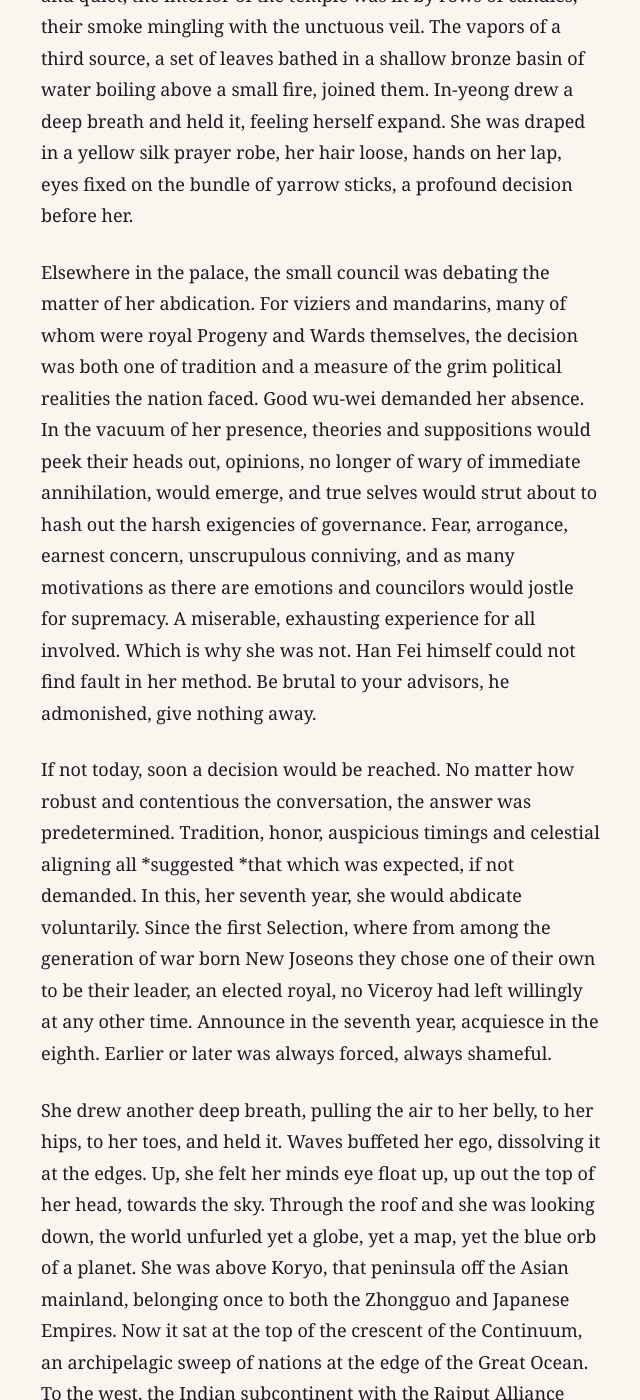
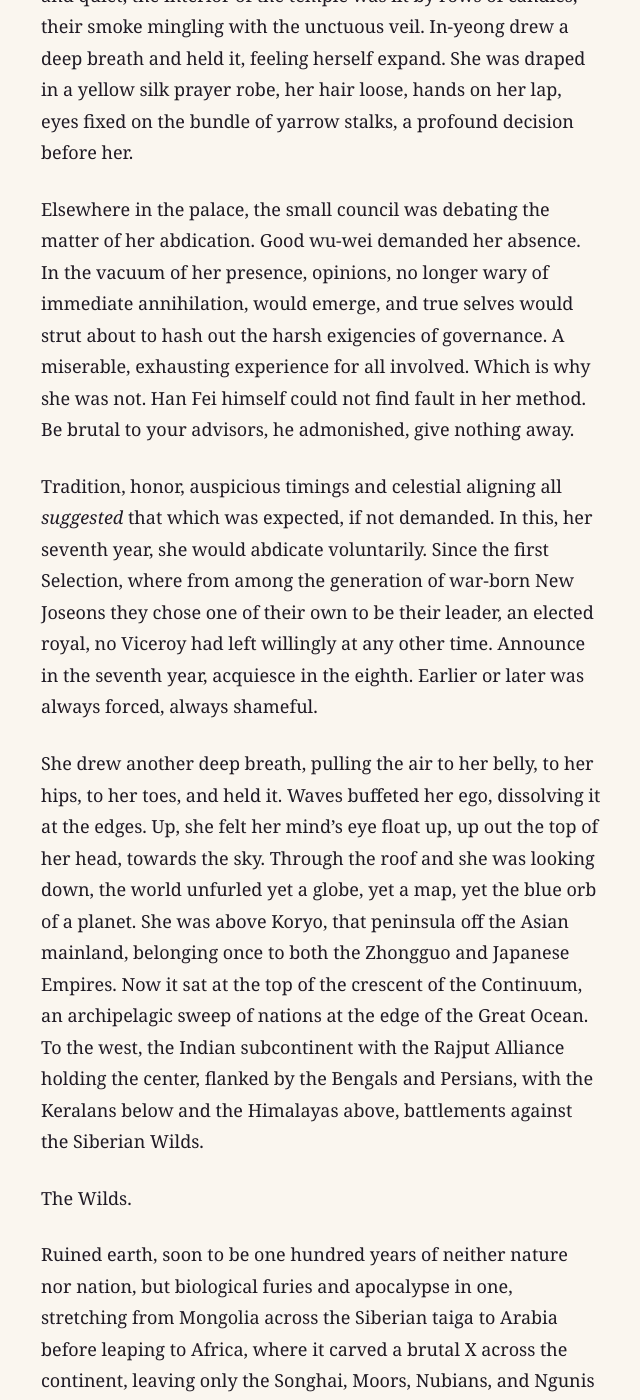
Before and after one commit to kmunki/kmunki.github.io, a Jekyll site: the page built from _fiction/violet/033-chapter-15.md, in a window 1280 px wide and 1400 px high, scrolled down 305 px. Shown: the whole window, without its empty margins (319-959 px from the left). Built offline with Jekyll 4.4.1, drawn with Linux system fonts in a browser that asks for light colours; some of the changed text lies outside the part shown.

Commit message:
Violet ch 15 "Hexagrams": trim atlas and council, keep the founding
- Atlas paragraph cut and set in past tense. Cut: the Urals/Levant tour and the “tiger-striped… jungle” line. The restore pass returned the Songhai/Moors/Nubians/Ngunis, the olive-oil line and Turtle Island/Cēmānāhuac/Tawantinsuyo. “An enraged, disfigured planet” is kept.
- Council paragraph: cut the Progeny-and-Wards sentence (it came before the terms are explained) and the “Fear, arrogance…” list. The Han Fei lines are verbatim.
- Founding history −16%, mostly the “Variables, confounding factors…” sentence. Every fact is kept.
- Filler cut: the third-vapor sentence, “The fates must be asked…,” “Yet that fear…,” “She too consulted the heavens…”
- Canon: yarrow “sticks” → “stalks” throughout; “the Wilds.” Copyedit: populace, prophecy, “capable of,” mind’s, against, italics. 1,436 → 1,164 words.

Co-Authored-By: Claude Fable 5.1 <noreply@anthropic.com>
Claude-Session: https://claude.ai/code/session_01NJgbLGEsaNqtMx8nky9w7V

```diff
--- a/_fiction/violet/033-chapter-15.md
+++ b/_fiction/violet/033-chapter-15.md
@@ -8,29 +8,29 @@ permalink: /fiction/violet/chapter-15/
 act: 2
 date: November 02, 2025
 ---
-Plumes of incense ribboned upwards, filling the temple at the Summer Palace with a thick haze. Yi In-yeong, the Viceroy of Koryo to the Continuum, kneeled before a jade bodhisattva. Dark and quiet, the interior of the temple was lit by rows of candles, their smoke mingling with the unctuous veil. The vapors of a third source, a set of leaves bathed in a shallow bronze basin of water boiling above a small fire, joined them. In-yeong drew a deep breath and held it, feeling herself expand. She was draped in a yellow silk prayer robe, her hair loose, hands on her lap, eyes fixed on the bundle of yarrow sticks, a profound decision before her.
+Plumes of incense ribboned upwards, filling the temple at the Summer Palace with a thick haze. Yi In-yeong, the Viceroy of Koryo to the Continuum, kneeled before a jade bodhisattva. Dark and quiet, the interior of the temple was lit by rows of candles, their smoke mingling with the unctuous veil. In-yeong drew a deep breath and held it, feeling herself expand. She was draped in a yellow silk prayer robe, her hair loose, hands on her lap, eyes fixed on the bundle of yarrow stalks, a profound decision before her.
 
-Elsewhere in the palace, the small council was debating the matter of her abdication. For viziers and mandarins, many of whom were royal Progeny and Wards themselves, the decision was both one of tradition and a measure of the grim political realities the nation faced. Good wu-wei demanded her absence. In the vacuum of her presence, theories and suppositions would peek their heads out, opinions, no longer of wary of immediate annihilation, would emerge, and true selves would strut about to hash out the harsh exigencies of governance. Fear, arrogance, earnest concern, unscrupulous conniving, and as many motivations as there are emotions and councilors would jostle for supremacy. A miserable, exhausting experience for all involved. Which is why she was not. Han Fei himself could not find fault in her method. Be brutal to your advisors, he admonished, give nothing away.
+Elsewhere in the palace, the small council was debating the matter of her abdication. Good wu-wei demanded her absence. In the vacuum of her presence, opinions, no longer wary of immediate annihilation, would emerge, and true selves would strut about to hash out the harsh exigencies of governance. A miserable, exhausting experience for all involved. Which is why she was not. Han Fei himself could not find fault in her method. Be brutal to your advisors, he admonished, give nothing away.
 
-If not today, soon a decision would be reached. No matter how robust and contentious the conversation, the answer was predetermined. Tradition, honor, auspicious timings and celestial aligning all *suggested *that which was expected, if not demanded. In this, her seventh year, she would abdicate voluntarily. Since the first Selection, where from among the generation of war born New Joseons they chose one of their own to be their leader, an elected royal, no Viceroy had left willingly at any other time. Announce in the seventh year, acquiesce in the eighth. Earlier or later was always forced, always shameful.
+Tradition, honor, auspicious timings and celestial aligning all *suggested* that which was expected, if not demanded. In this, her seventh year, she would abdicate voluntarily. Since the first Selection, where from among the generation of war-born New Joseons they chose one of their own to be their leader, an elected royal, no Viceroy had left willingly at any other time. Announce in the seventh year, acquiesce in the eighth. Earlier or later was always forced, always shameful.
 
-She drew another deep breath, pulling the air to her belly, to her hips, to her toes, and held it. Waves buffeted her ego, dissolving it at the edges. Up, she felt her minds eye float up, up out the top of her head, towards the sky. Through the roof and she was looking down, the world unfurled yet a globe, yet a map, yet the blue orb of a planet. She was above Koryo, that peninsula off the Asian mainland, belonging once to both the Zhongguo and Japanese Empires. Now it sat at the top of the crescent of the Continuum, an archipelagic sweep of nations at the edge of the Great Ocean. To the west, the Indian subcontinent with the Rajput Alliance holding the center, flanked by the Bengals and Persians, with the Keralans below and the Himalayas above, battlements agains the Siberian wilds.
+She drew another deep breath, pulling the air to her belly, to her hips, to her toes, and held it. Waves buffeted her ego, dissolving it at the edges. Up, she felt her mind’s eye float up, up out the top of her head, towards the sky. Through the roof and she was looking down, the world unfurled yet a globe, yet a map, yet the blue orb of a planet. She was above Koryo, that peninsula off the Asian mainland, belonging once to both the Zhongguo and Japanese Empires. Now it sat at the top of the crescent of the Continuum, an archipelagic sweep of nations at the edge of the Great Ocean. To the west, the Indian subcontinent with the Rajput Alliance holding the center, flanked by the Bengals and Persians, with the Keralans below and the Himalayas above, battlements against the Siberian Wilds.
 
-The wilds.
+The Wilds.
 
-Ruined earth, soon to be one hundred years of neither nature nor nation, but biological furies and apocalypse in one, stretching from Mongolia across the Siberian taiga. Encountering the Urals, the wilds cut down between the Black and Caspian seas through Baghdad and the Levant to the tip of Arabia before leaping to Africa. There they carve a brutal X across it, leaving only the Songhai, Moors, Nubians, and Ngunis isolated at their respective cardinal points. The whole of Southern Europe, anywhere below the olive oil line, is in that paradoxical state of being uninhabitable due to its over-abundance of inhabitants. Wilds not only afflict the old world, but also the New. Cross the Atlantic to the continents of the Golden East; Turtle Island and it’s southern cousins Cēmānāhuac and Tawantinsuyo; once all under the Inka’s vast empire, which ran from the Yukon to Patagonia, now shredded and splintered. All now tiger-stripped with stretches of demonic tundra, monstrous prairie, and voracious jungle. Leap from the Andes across the Great Ocean and there in its southern half a whole island of nothing but arcologies and angry, unnatural life. Thus was the reality encompassing the Continuum and Koryo; an enraged, disfigured planet pockmarked with desperate civilizations and blighted with inordinate nature.
+Ruined earth, soon to be one hundred years of neither nature nor nation, but biological furies and apocalypse in one, stretching from Mongolia across the Siberian taiga to Arabia before leaping to Africa, where it carved a brutal X across the continent, leaving only the Songhai, Moors, Nubians, and Ngunis isolated at their respective cardinal points. The whole of Southern Europe, anywhere below the olive oil line, was in that paradoxical state of being uninhabitable due to its over-abundance of inhabitants. Across the Atlantic lay Turtle Island and its southern cousins Cēmānāhuac and Tawantinsuyo, once all under the Inka’s vast empire, which ran from the Yukon to Patagonia, now shredded and splintered; and there in the Great Ocean’s southern half, a whole island of nothing but arcologies and angry, unnatural life. Thus was the reality encompassing the Continuum and Koryo: an enraged, disfigured planet pockmarked with desperate civilizations and blighted with inordinate nature.
 
-With the ship of the nation foundering and the fleet in which she found herself threatening to disperse, How much longer should she steer them through these dangerous and deadly waters? To leave now would add instability when they were at their very weakest.
+With the ship of the nation foundering and the fleet in which she found herself threatening to disperse, how much longer should she steer them through these dangerous and deadly waters? To leave now would add instability when they were at their very weakest.
 
-Only the deluded could maintain a belief that anything resembling control existed in such a universe as this. Variables, confounding factors, and the sheer randomness of life compounded into a chaotic melange of causes and influences, no one extricable from the others, no prime mover or major force, just emergent events from unpredictable noise. To plan was madness. The Joseons had learned as much at mid-war, conquered and crumbling, their dynasty left to a lone dowager. Alone, she turned to the universe, asking it for guidance with a shaking of yarrow sticks. The hexagrams cannot command, only insinuate. A close listener, though, this Yi dowager Queen. She heard; she understood.
+Only the deluded could maintain a belief that anything resembling control existed in such a universe as this. To plan was madness. The Joseons had learned as much at mid-war, conquered and crumbling, their dynasty left to a lone dowager. She turned to the universe, asking it for guidance with a shaking of yarrow stalks. The hexagrams could not command, only insinuate. A close listener, though, this Yi dowager Queen. She heard; she understood.
 
 Wait, suggested the universe, for your moment.
 
-It came when the Manchurian Confederacy shattered, allowing the Joseon Dynasty to once again reassert power and take the reins and reign of the Koryo peninsula. With a dwindling population and deep disillusionment of the populous, maintaining royalty ‘by birth’ would no longer be tolerated, so an innovation was required. Again the *Yi Ching *was consulted. The dowager’s daughter, the new Joseon Queen, Her Grace Yi Min-Seo, had the odd fortune to be infertile. Having taken the throne by force, she was under no obligation by tradition to submit to any outdated notion of primogeniture requiring a king or even a male sovereign of any kind. Sensing the wind shift – and under the divined influence of her elder mother – she opted for a different policy: the best and brightest children of Koryo would become its royals, with the Choosing happening as early as strong signs of excellence emerged. As genetic pre-conception crafting improved, many children were selected as soon as they were fertilized. These became Progeny, that is, Princes and Princesses. Wards were those found later, undergoing an exhaustive tutelage process, pushed to the limits of what their genes said they were capable. They had obligations to prove the original proposal right: that rule by the best meant the best kind of rule.
+It came when the Manchurian Confederacy shattered, allowing the Joseon Dynasty to reassert power and take the reins and reign of the Koryo peninsula. With a dwindling population and deep disillusionment of the populace, maintaining royalty “by birth” would no longer be tolerated, so an innovation was required. Again the *Yi Ching* was consulted. The dowager’s daughter, the new Joseon Queen, Her Grace Yi Min-Seo, had the odd fortune to be infertile. Having taken the throne by force, she was under no obligation to submit to any outdated notion of primogeniture requiring a king. Sensing the wind shift—and under the divined influence of her elder mother—she opted for a different policy: the best and brightest children of Koryo would become its royals, with the Choosing happening as early as strong signs of excellence emerged. As genetic pre-conception crafting improved, many children were selected as soon as they were fertilized. These became Progeny, that is, Princes and Princesses. Wards were those found later, undergoing an exhaustive tutelage, pushed to the limits of what their genes said they were capable of. They had obligations to prove the original proposal right: that rule by the best meant the best kind of rule.
 
-Whether those obligations had been met, perhaps not even a century was enough time to decide. But the Joseon Dynasty persisted, the rare *anything *to have seen both sides of the Long War as well as the full stretch of its Shadow. Yi In-yeong, within hours of the announcement that she had been Selected, was taken to the Temple of the Grand Palace and there shown by her predecessors, all six then living Viceroys, how to ask for guidance on their greatest decisions. Each had her own theory, and In-yeong found herself believing that she already *knew *all that was needed, but the ritual and the incense brought solace, the meditation of it brought focus, the shaking and interpreting brought clarity. The hexagrams did not command or suggest, they confirmed, a sign that she and the universe were in agreement.
+Whether those obligations had been met, perhaps not even a century was enough time to decide. But the Joseon Dynasty persisted, the rare *anything* to have seen both sides of the Long War as well as the full stretch of its Shadow. Yi In-yeong, within hours of the announcement that she had been Selected, was taken to the Temple of the Grand Palace and there shown by her predecessors, all six then-living Viceroys, how to ask for guidance on their greatest decisions. In-yeong found herself believing that she already *knew* all that was needed, but the ritual and the incense brought solace, the meditation of it brought focus, the shaking and interpreting brought clarity. The hexagrams did not command or suggest; they confirmed, a sign that she and the universe were in agreement.
 
-Returning to herself and the present moment, she lifted the bundle of yarrow sticks to the statue, her head bowed. She sought the question. The fates must be asked in order to answer. Temptation to ask for prophesy, for future sense, almost overwhelmed. Her position now, so precarious. Inheriting not only power, but debt and decay, the push into the wilds no base strategy but a gambit, a desperate play. Yet that fear of the future’s abyss is twinned by the inevitable known, destiny unchangeable. No, In-yeong never wished to know what *would *happen. Rulers were not swept up in the currents of time, but trimmed sail and leaned hard at the helm, following the sharp needle of their heart’s compass. She too consulted the heavens and for the same purpose, not to ask an opinion but to gauge the course. 	Direction decided she rose, still kneeling, but now straight-backed and eyes open. With a steady, increasing rhythm she shook the sticks, short sharp jostles to loosen the yin and yang. There was a feeling to it. She could sense the shift in her hands as something came free. Two sticks had emerged.
+Returning to herself, she lifted the bundle of yarrow stalks to the statue, her head bowed. She sought the question. Temptation to ask for prophecy, for future sense, almost overwhelmed. Her position now, so precarious. Inheriting not only power, but debt and decay, the push into the Wilds no base strategy but a gambit, a desperate play. No, In-yeong never wished to know what *would* happen. Rulers were not swept up in the currents of time, but trimmed sail and leaned hard at the helm, following the sharp needle of their heart’s compass. Direction decided, she straightened, still kneeling, her eyes now open. With a steady, increasing rhythm she shook the stalks, short sharp jostles to loosen the yin and yang. There was a feeling to it. She could sense the shift in her hands as something came free. Two stalks had emerged.
 
 Oh.
 
```
